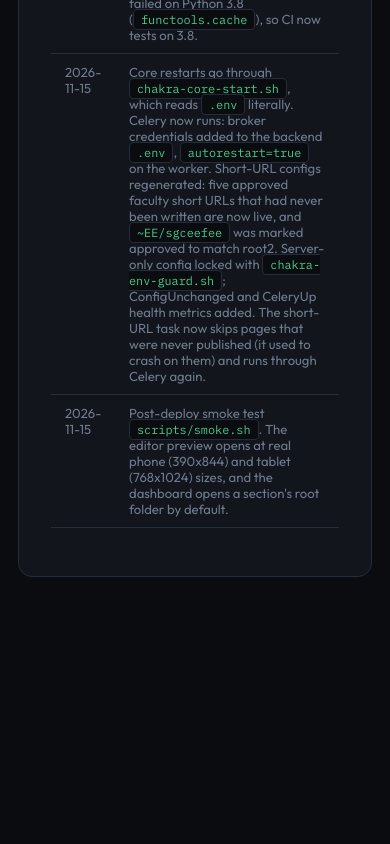
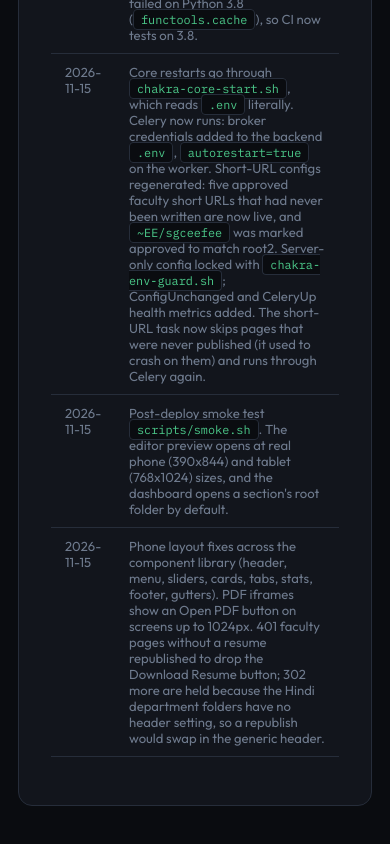
Before and after one commit to IMGIITRoorkee/chakra-docker, a plain HTML site: page architecture/aws-production.html in a window 390 px wide. Shown: the part 5804-6648 px from the top of the page. Before the commit the page ends 6463 px from the top, so only its background shows below. Drawn offline with Linux system fonts and the light colour scheme.

Commit message:
docs(architecture): log the phone layout, PDF link and resume republish work

```diff
--- a/architecture/aws-production.html
+++ b/architecture/aws-production.html
@@ -119,6 +119,7 @@ git merge --ff-only origin/master</div>
   <tr><td>2026-11-14</td><td>Merged and deployed backend, frontend, core, docker and library PRs. The first backend deploy failed on Python 3.8 (<code>functools.cache</code>), so CI now tests on 3.8.</td></tr>
   <tr><td>2026-11-15</td><td>Core restarts go through <code>chakra-core-start.sh</code>, which reads <code>.env</code> literally. Celery now runs: broker credentials added to the backend <code>.env</code>, <code>autorestart=true</code> on the worker. Short-URL configs regenerated: five approved faculty short URLs that had never been written are now live, and <code>~EE/sgceefee</code> was marked approved to match root2. Server-only config locked with <code>chakra-env-guard.sh</code>; ConfigUnchanged and CeleryUp health metrics added. The short-URL task now skips pages that were never published (it used to crash on them) and runs through Celery again.</td></tr>
   <tr><td>2026-11-15</td><td>Post-deploy smoke test <code>scripts/smoke.sh</code>. The editor preview opens at real phone (390x844) and tablet (768x1024) sizes, and the dashboard opens a section's root folder by default.</td></tr>
+  <tr><td>2026-11-15</td><td>Phone layout fixes across the component library (header, menu, sliders, cards, tabs, stats, footer, gutters). PDF iframes show an Open PDF button on screens up to 1024px. 401 faculty pages without a resume republished to drop the Download Resume button; 302 more are held because the Hindi department folders have no header setting, so a republish would swap in the generic header.</td></tr>
 </table>
 </div>
 </div>
```
